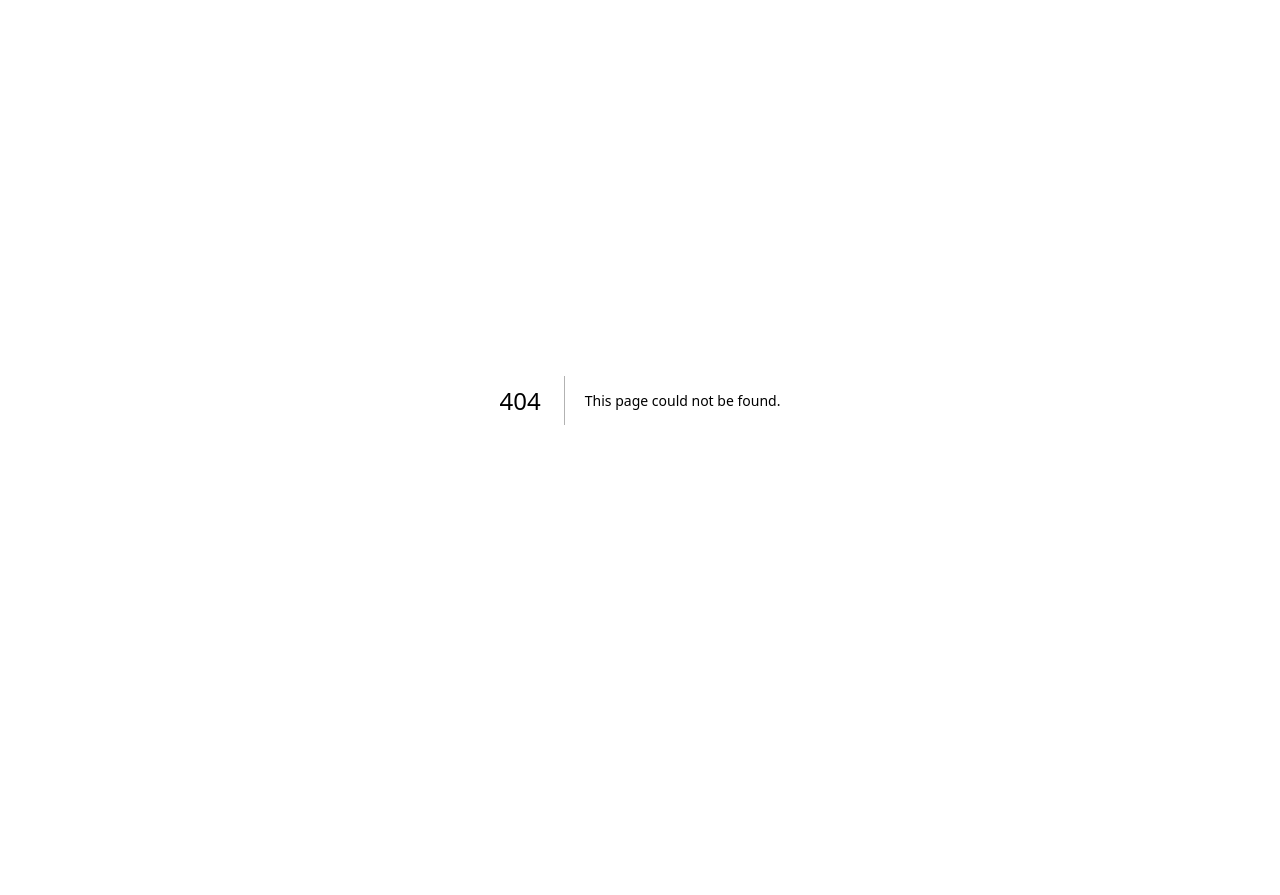
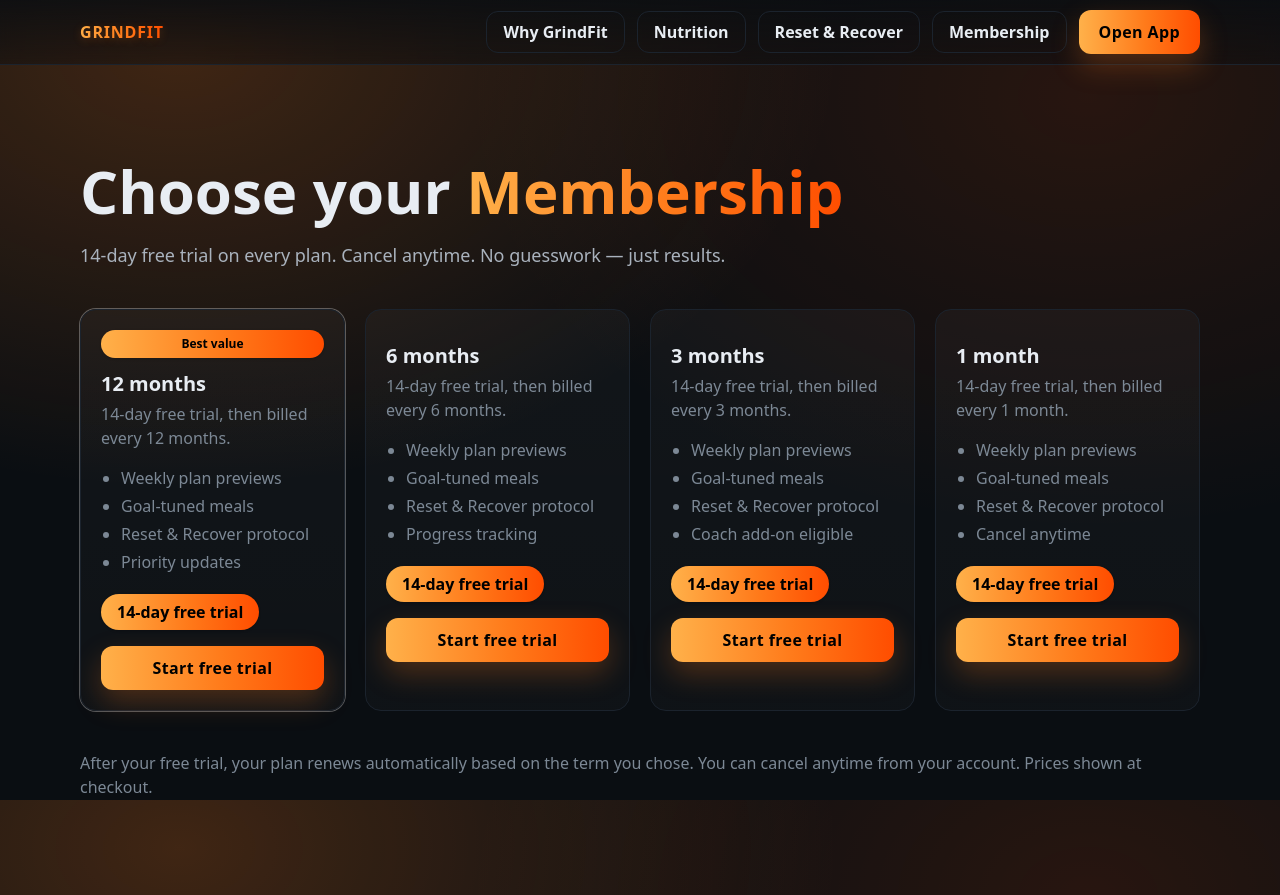
Before and after one commit to GrindFit/grindfit-webapp, a Next.js app: page /membership in a window 1280 px wide. Before the commit this address had no page. Before the commit the page ends 800 px from the top, so only its background shows below. Built offline with nearby package versions, Linux system fonts and the light colour scheme.

Commit message:
Create membership.js

```diff
--- /dev/null
+++ b/pages/membership.js
@@ -0,0 +1,115 @@
+// pages/membership.js
+import Link from "next/link";
+import Nav from "@/components/Nav";
+
+const PLANS = [
+  {
+    id: "12",
+    term: "12 months",
+    badge: "Best value",
+    perks: [
+      "Weekly plan previews",
+      "Goal-tuned meals",
+      "Reset & Recover protocol",
+      "Priority updates",
+    ],
+  },
+  {
+    id: "6",
+    term: "6 months",
+    badge: null,
+    perks: [
+      "Weekly plan previews",
+      "Goal-tuned meals",
+      "Reset & Recover protocol",
+      "Progress tracking",
+    ],
+  },
+  {
+    id: "3",
+    term: "3 months",
+    badge: null,
+    perks: [
+      "Weekly plan previews",
+      "Goal-tuned meals",
+      "Reset & Recover protocol",
+      "Coach add-on eligible",
+    ],
+  },
+  {
+    id: "1",
+    term: "1 month",
+    badge: null,
+    perks: [
+      "Weekly plan previews",
+      "Goal-tuned meals",
+      "Reset & Recover protocol",
+      "Cancel anytime",
+    ],
+  },
+];
+
+export default function Membership() {
+  return (
+    <>
+      <Nav />
+
+      <main className="gf-container py-16 lg:py-24">
+        {/* Hero */}
+        <section className="max-w-3xl">
+          <h1 className="text-4xl sm:text-5xl lg:text-6xl font-extrabold leading-tight">
+            Choose your <span className="text-gradient">Membership</span>
+          </h1>
+          <p className="mt-5 text-lg text-[color:var(--gf-text-dim)]">
+            14-day free trial on every plan. Cancel anytime. No guesswork — just results.
+          </p>
+        </section>
+
+        {/* Pricing grid */}
+        <section className="mt-10 grid md:grid-cols-2 lg:grid-cols-4 gap-5">
+          {PLANS.map((p) => (
+            <article
+              key={p.id}
+              className={`gf-card flex flex-col ${p.id === "12" ? "ring-1 ring-white/30" : ""}`}
+            >
+              {p.badge && (
+                <span className="btn-pill inline-block text-xs px-3 py-1 rounded-full">
+                  {p.badge}
+                </span>
+              )}
+
+              <h3 className="font-bold text-xl mt-3">{p.term}</h3>
+              <p className="small-dim mt-1">
+                14-day free trial, then billed every {p.id} {p.id === "1" ? "month" : "months"}.
+              </p>
+
+              <ul className="small-dim mt-4 list-disc ml-5 space-y-1">
+                {p.perks.map((item, i) => (
+                  <li key={i}>{item}</li>
+                ))}
+              </ul>
+
+              <div className="mt-5">
+                <span className="btn-pill inline-block">14-day free trial</span>
+              </div>
+
+              <Link
+                href={`/login?plan=${p.id}m`}
+                className="btn-primary mt-4 no-underline text-center"
+              >
+                Start free trial
+              </Link>
+            </article>
+          ))}
+        </section>
+
+        <section className="mt-10 small-dim">
+          <p>
+            After your free trial, your plan renews automatically based on the term you chose. You can
+            cancel anytime from your account. Prices shown at checkout.
+          </p>
+        </section>
+      </main>
+    </>
+  );
+}
```
